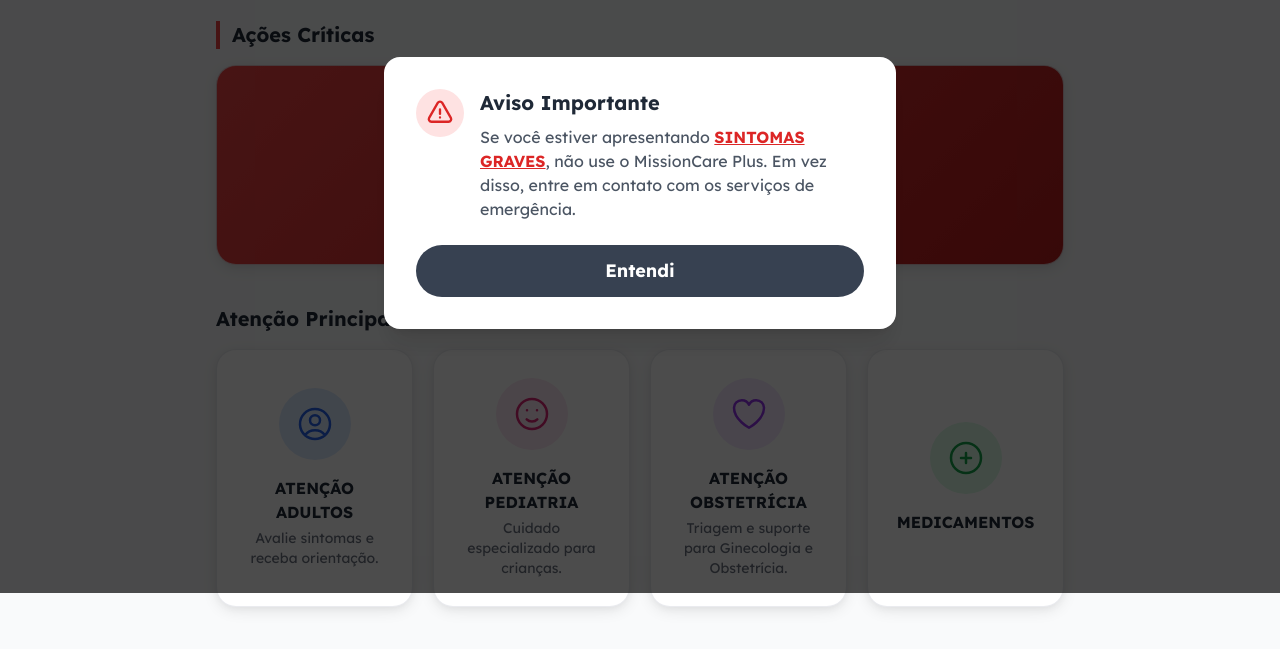
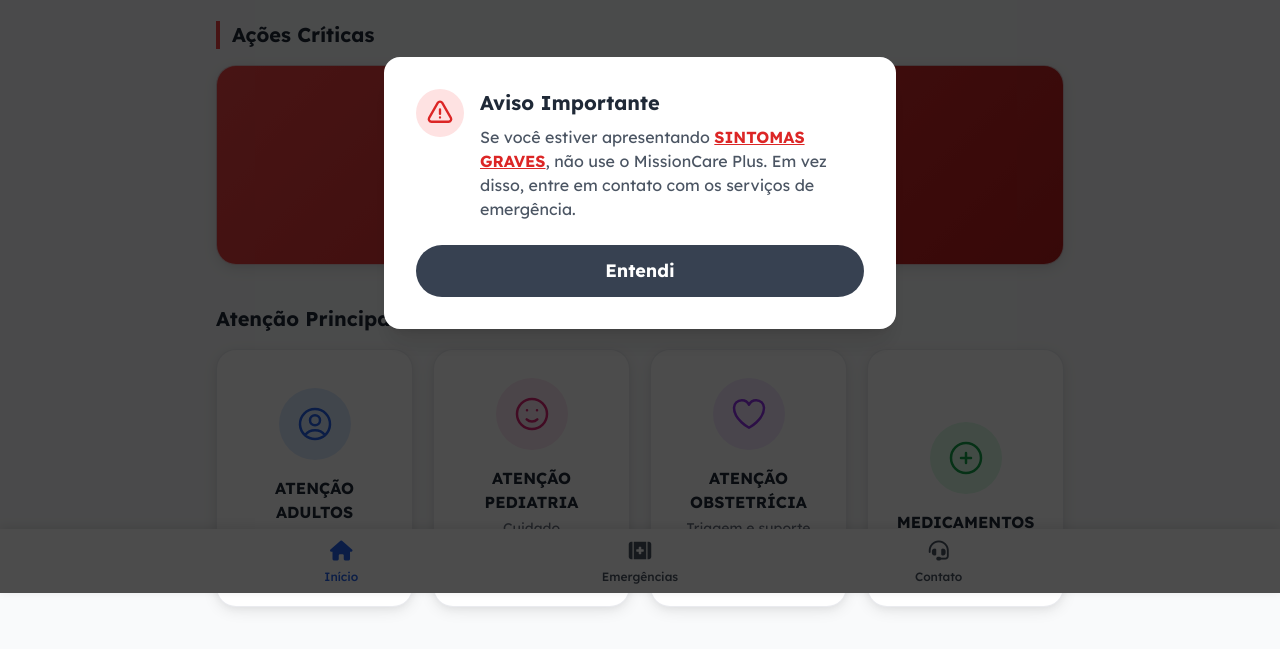
Before and after one commit to telesaudemissionaria/missioncareplus, a website: page index.html in a window 1280 px wide. Shown: the part 207-856 px from the top of the page. Drawn offline with nearby package versions, Linux system fonts and the light colour scheme.

Commit message:
Update index.html

```diff
--- a/index.html
+++ b/index.html
@@ -91,13 +91,14 @@
         <button id="lang-es" class="lang-btn" aria-label="Español">🇪🇸</button>
         <button id="lang-en" class="lang-btn" aria-label="English">🇬🇧</button>
       </div>
-       <!-- Cabeçalho simplificado -->
+        <!-- Cabeçalho simplificado -->
       <div class="pt-16 pb-8 text-center">
         <h1 class="text-4xl md:text-5xl font-bold text-blue-600" data-i18n="mainTitle">MissionCare Plus</h1>
         <p class="text-lg text-gray-500 mt-2" data-i18n="subtitle">"Levando cura e esperança aos confins da Terra"</p>
       </div>
     </header>
-    <main class="px-4 md:px-6 pb-8">
+    <!-- Adicionado padding-bottom para não sobrepor o conteúdo com a nova barra de navegação -->
+    <main class="px-4 md:px-6 pb-24">
       <!-- Ações Críticas -->
       <section>
         <h2 class="text-xl font-bold text-gray-800 mb-4 border-l-4 border-red-500 pl-3" data-i18n="criticalActions">Ações Críticas</h2>
@@ -171,11 +172,30 @@
     </main>
   </div>
 
+  <!-- INÍCIO: Barra de Navegação Inferior Adicionada -->
+  <footer class="fixed bottom-0 left-0 right-0 bg-white shadow-[0_-2px_10px_rgba(0,0,0,0.1)] z-40">
+    <nav class="flex justify-around max-w-4xl mx-auto">
+      <a href="index.html" class="nav-item flex flex-col items-center justify-center text-center text-blue-600 p-2 w-1/3 transition-colors hover:bg-blue-50">
+        <i class="fas fa-home text-xl mb-1"></i>
+        <span class="text-xs font-medium" data-i18n="navHome">Início</span>
+      </a>
+      <a href="4-emergencias.html" class="nav-item flex flex-col items-center justify-center text-center text-gray-600 p-2 w-1/3 transition-colors hover:bg-gray-100">
+        <i class="fas fa-kit-medical text-xl mb-1"></i>
+        <span class="text-xs font-medium" data-i18n="navEmergencies">Emergências</span>
+      </a>
+      <a href="9-contatos.html" class="nav-item flex flex-col items-center justify-center text-center text-gray-600 p-2 w-1/3 transition-colors hover:bg-gray-100">
+        <i class="fas fa-headset text-xl mb-1"></i>
+        <span class="text-xs font-medium" data-i18n="navContact">Contato</span>
+      </a>
+    </nav>
+  </footer>
+  <!-- FIM: Barra de Navegação Inferior Adicionada -->
+
   <script>
     const translations = {
-      pt: { emergencyAlertTitle:"Aviso Importante", emergencyAlertText:"Se você estiver apresentando <a href='sintomas-graves.html' class='font-bold text-red-600 underline hover:text-red-700'>SINTOMAS GRAVES</a>, não use o MissionCare Plus. Em vez disso, entre em contato com os serviços de emergência.", disclaimerTitle:"AVISO DE RESPONSABILIDADE", disclaimerP1:"O MissionCare Plus é uma ferramenta de apoio educacional. As informações aqui contidas <strong>não substituem</strong> uma consulta médica.", disclaimerP2:"Em caso de emergência, procure ajuda médica imediatamente.", mainTitle:"MissionCare Plus", subtitle:"\"Levando cura e esperança aos confins da Terra\"", criticalActions:"Ações Críticas", emergenciesTitle:"Guia de Emergências", emergenciesDesc:"Primeiros socorros e orientação rápida.", mainAttention:"Atenção Principal e Ferramentas", adultsTitle:"ATENÇÃO ADULTOS", adultsDesc:"Avalie sintomas e receba orientação.", pediatricsTitle:"ATENÇÃO PEDIATRIA", pediatricsDesc:"Cuidado especializado para crianças.", gobTitle: "ATENÇÃO OBSTETRÍCIA", gobDesc: "Triagem e suporte para Ginecologia e Obstetrícia.", meds:"MEDICAMENTOS", onlineContent:"Conteúdo atualizado disponível online", offlineContent:"Versão básica offline disponível" },
-      es: { emergencyAlertTitle:"Aviso Importante", emergencyAlertText:"Si está presentando <a href='sintomas-graves.html' class='font-bold text-red-600 underline hover:text-red-700'>SÍNTOMAS GRAVES</a>, no use MissionCare Plus. En su lugar, contacte a los servicios de emergencia.", disclaimerTitle:"AVISO DE RESPONSABILIDAD", disclaimerP1:"MissionCare Plus es una herramienta de apoyo educativo. La información aquí contenida <strong>no reemplaza</strong> una consulta médica.", disclaimerP2:"En caso de emergencia, busque ayuda médica de inmediato.", mainTitle:"MissionCare Plus", subtitle:"\"Llevando sanación y esperanza hasta los confines de la Tierra\"", criticalActions:"Acciones Críticas", emergenciesTitle:"Guía de Emergencias", emergenciesDesc:"Primeros auxilios y orientación rápida.", mainAttention:"Atención Principal y Herramientas", adultsTitle:"ATENCIÓN ADULTOS", adultsDesc:"Evalúe síntomas y reciba orientación.", pediatricsTitle:"ATENCIÓN PEDIATRIA", pediatricsDesc:"Cuidado especializado para niños.", gobTitle: "ATENCIÓN OBSTETRICIA", gobDesc: "Triaje y soporte para Ginecología y Obstetricia.", meds:"MEDICAMENTOS", onlineContent:"Contenido actualizado disponible en línea", offlineContent:"Versión básica sin conexión disponible" },
-      en: { emergencyAlertTitle:"Important Notice", emergencyAlertText:"If you are experiencing <a href='sintomas-graves.html' class='font-bold text-red-600 underline hover:text-red-700'>SEVERE SYMPTOMS</a>, do not use MissionCare Plus. Instead, contact emergency services.", disclaimerTitle:"DISCLAIMER", disclaimerP1:"MissionCare Plus is an educational support tool. The information herein <strong>does not replace</strong> a medical consultation.", disclaimerP2:"In case of emergency, seek medical help immediately.", mainTitle:"MissionCare Plus", subtitle:"\"Bringing healing and hope to the ends of the Earth\"", criticalActions:"Critical Actions", emergenciesTitle:"Emergency Guide", emergenciesDesc:"First aid and quick guidance.", mainAttention:"Main Care and Tools", adultsTitle:"ADULT CARE", adultsDesc:"Evaluate symptoms and receive guidance.", pediatricsTitle:"PEDIATRIC CARE", pediatricsDesc:"Specialized care for children.", gobTitle: "OBSTETRIC CARE", gobDesc: "Triage and support for Gynecology & Obstetrics.", meds:"MEDICATIONS", onlineContent:"Updated content available online", offlineContent:"Basic offline version available" }
+      pt: { emergencyAlertTitle:"Aviso Importante", emergencyAlertText:"Se você estiver apresentando <a href='sintomas-graves.html' class='font-bold text-red-600 underline hover:text-red-700'>SINTOMAS GRAVES</a>, não use o MissionCare Plus. Em vez disso, entre em contato com os serviços de emergência.", disclaimerTitle:"AVISO DE RESPONSABILIDADE", disclaimerP1:"O MissionCare Plus é uma ferramenta de apoio educacional. As informações aqui contidas <strong>não substituem</strong> uma consulta médica.", disclaimerP2:"Em caso de emergência, procure ajuda médica imediatamente.", mainTitle:"MissionCare Plus", subtitle:"\"Levando cura e esperança aos confins da Terra\"", criticalActions:"Ações Críticas", emergenciesTitle:"Guia de Emergências", emergenciesDesc:"Primeiros socorros e orientação rápida.", mainAttention:"Atenção Principal e Ferramentas", adultsTitle:"ATENÇÃO ADULTOS", adultsDesc:"Avalie sintomas e receba orientação.", pediatricsTitle:"ATENÇÃO PEDIATRIA", pediatricsDesc:"Cuidado especializado para crianças.", gobTitle: "ATENÇÃO OBSTETRÍCIA", gobDesc: "Triagem e suporte para Ginecologia e Obstetrícia.", meds:"MEDICAMENTOS", onlineContent:"Conteúdo atualizado disponível online", offlineContent:"Versão básica offline disponível", navHome:"Início", navEmergencies:"Emergências", navContact:"Contato" },
+      es: { emergencyAlertTitle:"Aviso Importante", emergencyAlertText:"Si está presentando <a href='sintomas-graves.html' class='font-bold text-red-600 underline hover:text-red-700'>SÍNTOMAS GRAVES</a>, no use MissionCare Plus. En su lugar, contacte a los servicios de emergencia.", disclaimerTitle:"AVISO DE RESPONSABILIDAD", disclaimerP1:"MissionCare Plus es una herramienta de apoyo educativo. La información aquí contenida <strong>no reemplaza</strong> una consulta médica.", disclaimerP2:"En caso de emergencia, busque ayuda médica de inmediato.", mainTitle:"MissionCare Plus", subtitle:"\"Llevando sanación y esperanza hasta los confines de la Tierra\"", criticalActions:"Acciones Críticas", emergenciesTitle:"Guía de Emergencias", emergenciesDesc:"Primeros auxilios y orientación rápida.", mainAttention:"Atención Principal y Herramientas", adultsTitle:"ATENCIÓN ADULTOS", adultsDesc:"Evalúe síntomas y reciba orientación.", pediatricsTitle:"ATENCIÓN PEDIATRIA", pediatricsDesc:"Cuidado especializado para niños.", gobTitle: "ATENCIÓN OBSTETRICIA", gobDesc: "Triaje y soporte para Ginecología y Obstetricia.", meds:"MEDICAMENTOS", onlineContent:"Contenido actualizado disponible en línea", offlineContent:"Versão básica sin conexión disponible", navHome:"Inicio", navEmergencies:"Emergencias", navContact:"Contacto" },
+      en: { emergencyAlertTitle:"Important Notice", emergencyAlertText:"If you are experiencing <a href='sintomas-graves.html' class='font-bold text-red-600 underline hover:text-red-700'>SEVERE SYMPTOMS</a>, do not use MissionCare Plus. Instead, contact emergency services.", disclaimerTitle:"DISCLAIMER", disclaimerP1:"MissionCare Plus is an educational support tool. The information herein <strong>does not replace</strong> a medical consultation.", disclaimerP2:"In case of emergency, seek medical help immediately.", mainTitle:"MissionCare Plus", subtitle:"\"Bringing healing and hope to the ends of the Earth\"", criticalActions:"Critical Actions", emergenciesTitle:"Emergency Guide", emergenciesDesc:"First aid and quick guidance.", mainAttention:"Main Care and Tools", adultsTitle:"ADULT CARE", adultsDesc:"Evaluate symptoms and receive guidance.", pediatricsTitle:"PEDIATRIC CARE", pediatricsDesc:"Specialized care for children.", gobTitle: "OBSTETRIC CARE", gobDesc: "Triage and support for Gynecology & Obstetrics.", meds:"MEDICATIONS", onlineContent:"Updated content available online", offlineContent:"Basic offline version available", navHome:"Home", navEmergencies:"Emergencies", navContact:"Contact" }
     };
     let currentLang = localStorage.getItem('lang') || 'pt';
     function updateContent(dict) {
```
